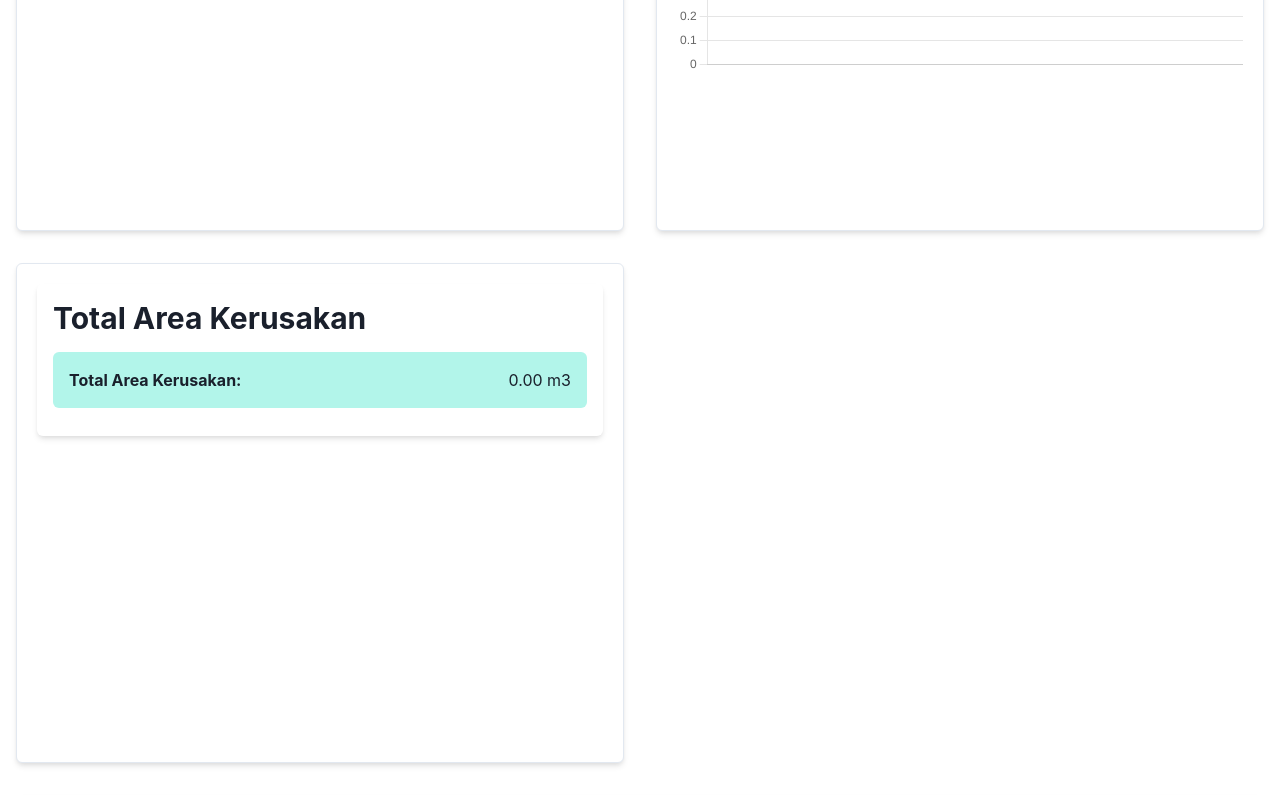
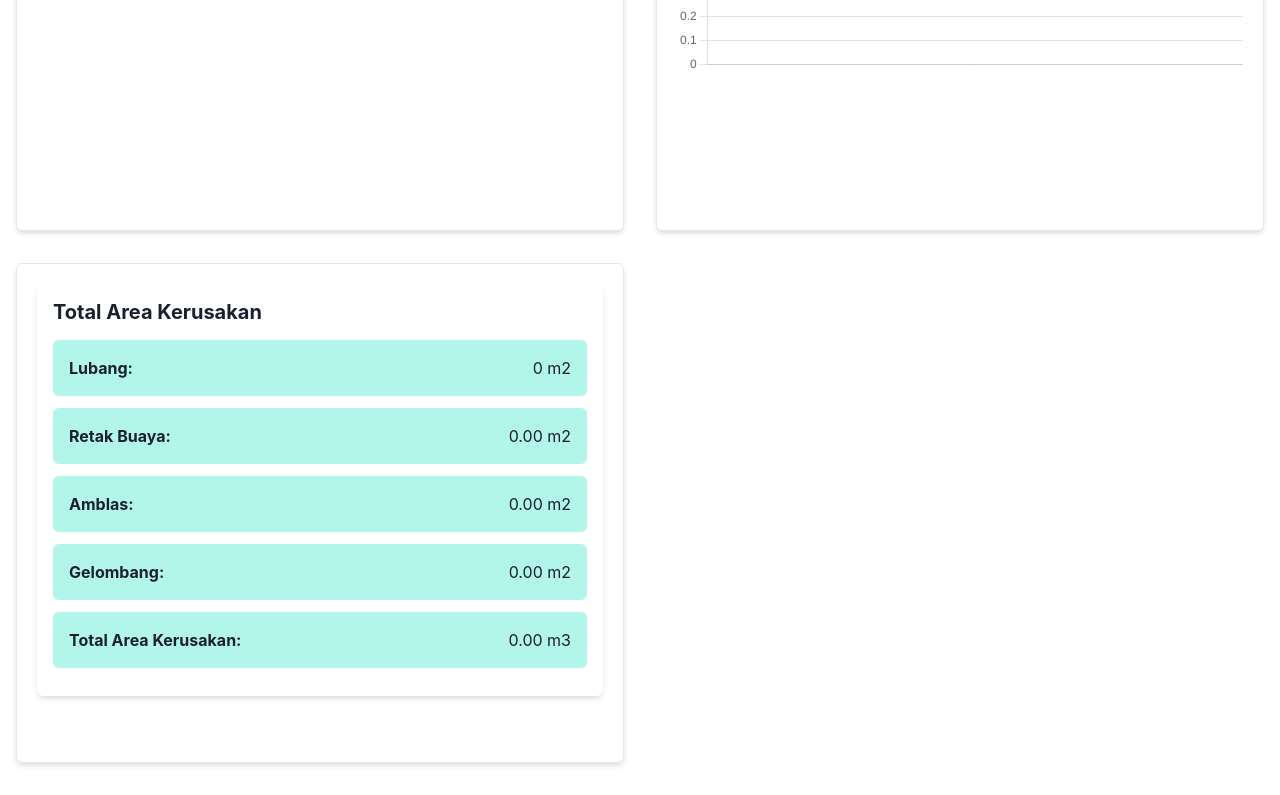
Before and after one commit to codelabs-poliwangi/dashboard-pothole-main, a React (Create React App) app: page /home in a window 1280 px wide. Shown: the part 424-1219 px from the top of the page. Built offline with nearby package versions, Linux system fonts and the light colour scheme; no server answers; the database is empty.

Commit message:
area kerusakan

```diff
--- a/src/components/TotalDeteksi.js
+++ b/src/components/TotalDeteksi.js
@@ -5,6 +5,81 @@ import { supabase } from '../services/supabase';
 function TotalDeteksi() {
     //const [totalData, setTotalData] = useState(0);
     const [totalArea, setTotalArea] = useState(0);
+    const [totalAreaLubang, setTotalAreaLubang] = useState([]);
+    const [totalAreaRetak, setTotalAreaRetak] = useState([]);
+    const [totalAreaGelombang, setTotalAreaGelombang] = useState([]);
+    const [totalAreaAmblas, setTotalAreaAmblas] = useState([]);
+
+    useEffect(() => {
+      const fetchAreaLubang = async () => {
+        const { data, error } = await supabase
+        .from('history_deteksi')
+        .select('area_kerusakan')
+        .eq('jenis_kerusakan', 'Lubang');
+      if (error) {
+        console.error('Error Fetching data: ', error);
+      } else {
+
+        const sum = data.reduce((acc, cur) => acc + cur.area_kerusakan, 0);
+        setTotalAreaLubang(sum);
+      }
+      };
+      fetchAreaLubang();
+    }, []);
+
+    useEffect(() => {
+      const fetchAreaRetak = async () => {
+        const { data, error } = await supabase
+        .from('history_deteksi')
+        .select('area_kerusakan')
+        .eq('jenis_kerusakan', 'Retak Buaya');
+      if (error) {
+        console.error('Error Fetching data: ', error);
+      } else {
+
+        const sum = data.reduce((acc, cur) => acc + cur.area_kerusakan, 0);
+        const sumTotal = sum.toFixed(2);
+        setTotalAreaRetak(sumTotal);
+      }
+      };
+      fetchAreaRetak();
+    }, []);
+
+    useEffect(() => {
+      const fetchAreaAmblas = async () => {
+        const { data, error } = await supabase
+        .from('history_deteksi')
+        .select('area_kerusakan')
+        .eq('jenis_kerusakan', 'Amblas');
+      if (error) {
+        console.error('Error Fetching data: ', error);
+      } else {
+
+        const sum = data.reduce((acc, cur) => acc + cur.area_kerusakan, 0);
+        const sumTotal = sum.toFixed(2);
+        setTotalAreaAmblas(sumTotal);
+      }
+      };
+      fetchAreaAmblas();
+    }, []);
+
+    useEffect(() => {
+      const fetchAreaGelombang = async () => {
+        const { data, error } = await supabase
+        .from('history_deteksi')
+        .select('area_kerusakan')
+        .eq('jenis_kerusakan', 'Gelombang');
+      if (error) {
+        console.error('Error Fetching data: ', error);
+      } else {
+
+        const sum = data.reduce((acc, cur) => acc + cur.area_kerusakan, 0);
+        const sumTotal = sum.toFixed(2);
+        setTotalAreaGelombang(sumTotal);
+      }
+      };
+      fetchAreaGelombang();
+    }, []);
 
     useEffect(() => {
       const fetchtotalArea = async () => {
@@ -26,13 +101,76 @@ function TotalDeteksi() {
     const boxPadding = useBreakpointValue({ base: 2, md: 4 });
     const fontSize = useBreakpointValue({ base: 'sm', md: 'md' });
 
-
-
     return (
         <Box p={4} borderRadius="md" shadow="md">
-            <Heading size="lg" mb={4}>Total Area Kerusakan</Heading>
+            <Heading size="md" mb={4}>Total Area Kerusakan</Heading>
             <List spacing={3}>
               <ListItem>
+
+              <Box
+                  p={boxPadding}
+                  borderRadius="md"
+                  display="flex"
+                  justifyContent="space-between"
+                  alignItems="center"
+                  bg="teal.100"
+                  w="full"
+                  marginBottom={3}
+                >
+                  <Text fontWeight="bold" fontSize={fontSize}>
+                    Lubang:
+                  </Text>
+                  <Text fontSize={fontSize}>{totalAreaLubang} m2</Text>
+                </Box>
+
+              <Box
+                  p={boxPadding}
+                  borderRadius="md"
+                  display="flex"
+                  justifyContent="space-between"
+                  alignItems="center"
+                  bg="teal.100"
+                  w="full"
+                  marginBottom={3}
+                >
+                  <Text fontWeight="bold" fontSize={fontSize}>
+                    Retak Buaya:
+                  </Text>
+                  <Text fontSize={fontSize}>{totalAreaRetak} m2</Text>
+                </Box>
+
+              <Box
+                  p={boxPadding}
+                  borderRadius="md"
+                  display="flex"
+                  justifyContent="space-between"
+                  alignItems="center"
+                  bg="teal.100"
+                  w="full"
+                  marginBottom={3}
+                >
+                  <Text fontWeight="bold" fontSize={fontSize}>
+                    Amblas:
+                  </Text>
+                  <Text fontSize={fontSize}>{totalAreaAmblas} m2</Text>
+                </Box>
+
+              <Box
+                  p={boxPadding}
+                  borderRadius="md"
+                  display="flex"
+                  justifyContent="space-between"
+                  alignItems="center"
+                  bg="teal.100"
+                  w="full"
+                  marginBottom={3}
+                >
+                  <Text fontWeight="bold" fontSize={fontSize}>
+                    Gelombang:
+                  </Text>
+                  <Text fontSize={fontSize}>{totalAreaGelombang} m2</Text>
+                </Box>
+
                 <Box
                   p={boxPadding}
                   borderRadius="md"
@@ -48,9 +186,9 @@ function TotalDeteksi() {
                   </Text>
                   <Text fontSize={fontSize}>{totalArea} m3</Text>
                 </Box>
+
               </ListItem>
             </List>
-
         </Box>
 
     );
```
